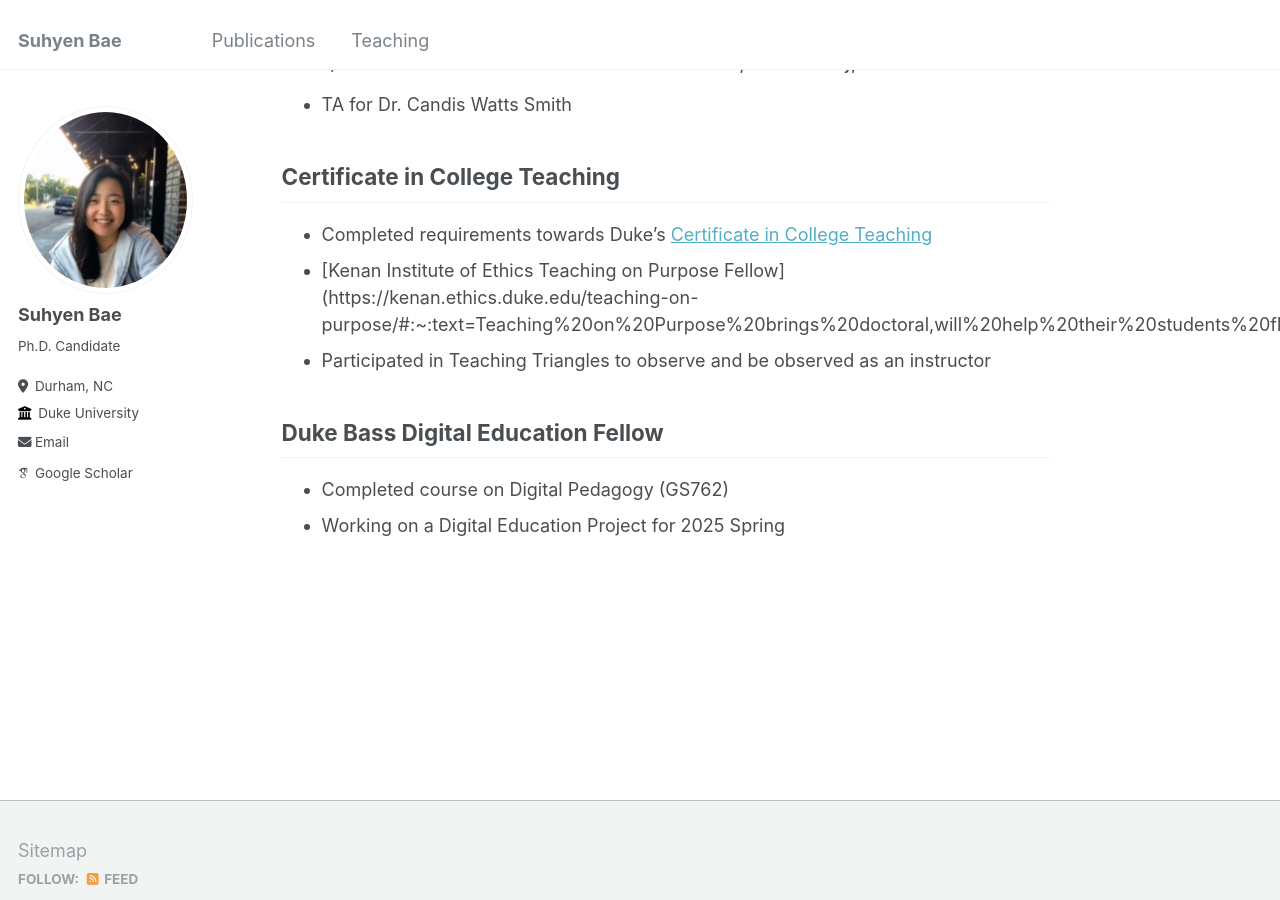
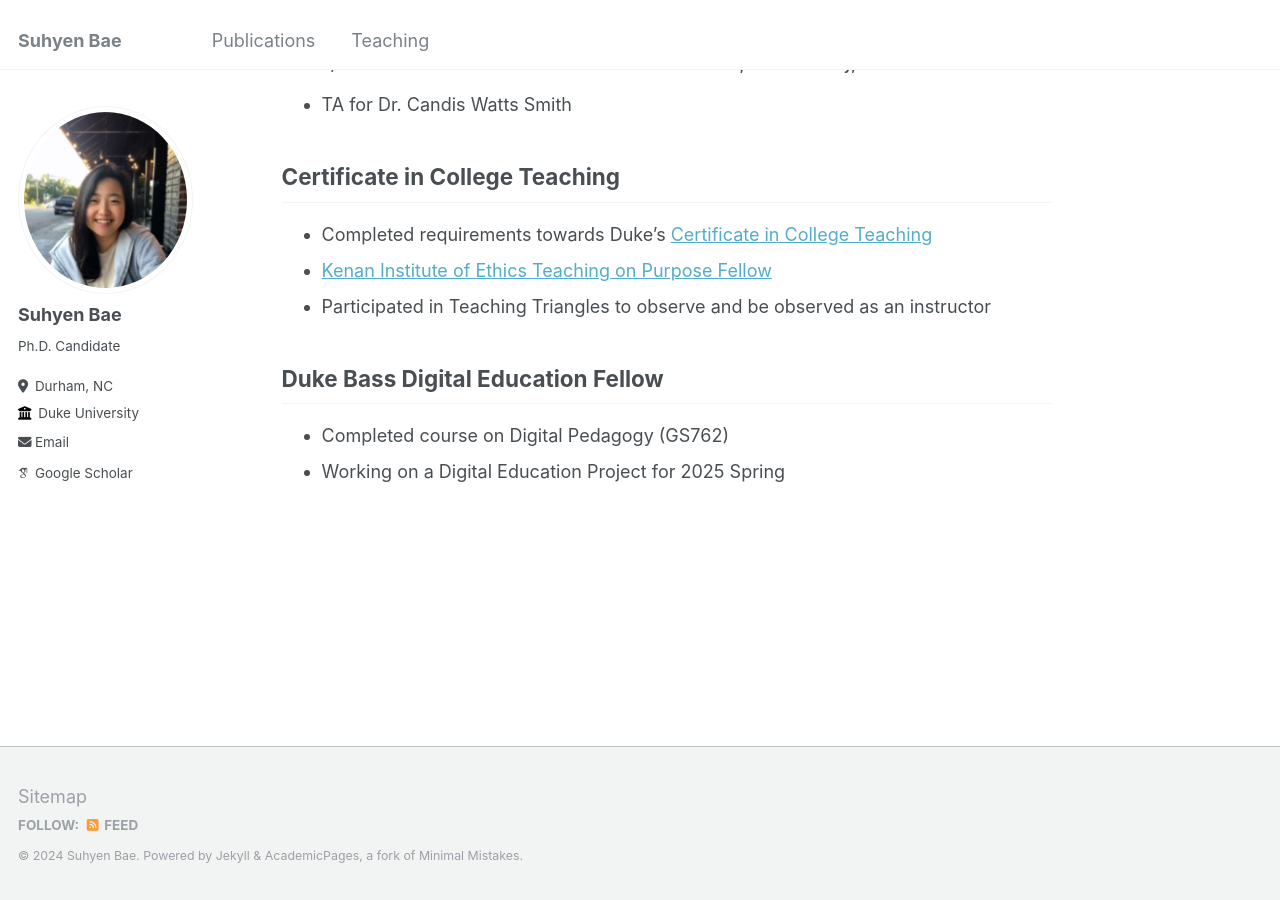
Before and after one commit to suhyenbae/suhyenbae.github.io, a Jekyll site: the page built from _pages/teaching.md, in a window 1280 px wide and 900 px high, scrolled down 463 px. Built offline with Jekyll 4.4.1, drawn with Linux system fonts in a browser that asks for light colours; some web fonts are replaced.

Commit message:
Update teaching.md

```diff
--- a/_pages/teaching.md
+++ b/_pages/teaching.md
@@ -18,7 +18,7 @@ author_profile: true
 
 ## Certificate in College Teaching
 + Completed requirements towards Duke's [Certificate in College Teaching](https://gradschool.duke.edu/professional-development/programs/certificate-college-teaching/)
-+ [Kenan Institute of Ethics Teaching on Purpose Fellow] (https://kenan.ethics.duke.edu/teaching-on-purpose/#:~:text=Teaching%20on%20Purpose%20brings%20doctoral,will%20help%20their%20students%20flourish.)
++ [Kenan Institute of Ethics Teaching on Purpose Fellow](https://kenan.ethics.duke.edu/teaching-on-purpose/#:~:text=Teaching%20on%20Purpose%20brings%20doctoral,will%20help%20their%20students%20flourish)
 + Participated in Teaching Triangles to observe and be observed as an instructor
 
 ## Duke Bass Digital Education Fellow
```
